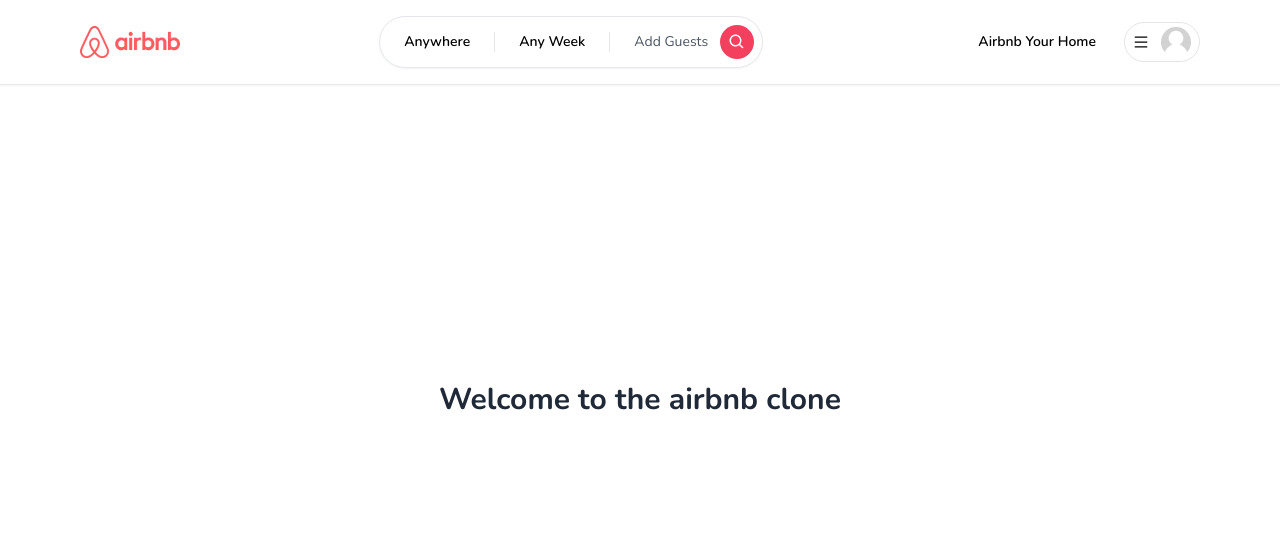
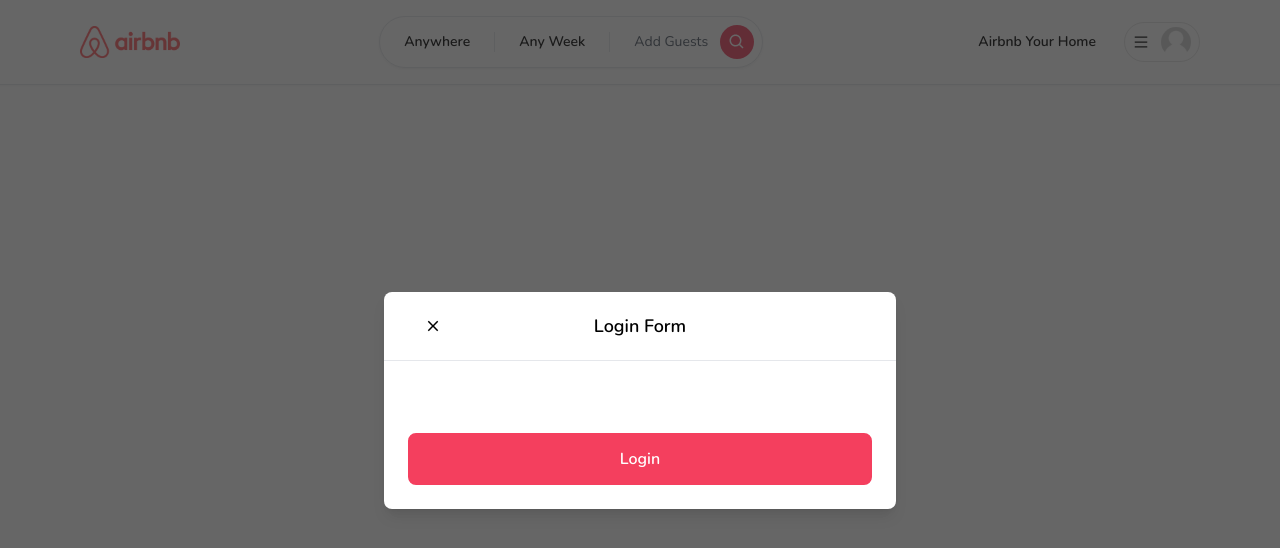
Before and after one commit to ayushkumar1001/airbnb, a Next.js app: page / in a window 1280 px wide. Shown: the top 548 px of the page. Built offline with nearby package versions, Linux system fonts and the light colour scheme.

Commit message:
build: modal

```diff
--- a/src/app/layout.js
+++ b/src/app/layout.js
@@ -1,4 +1,5 @@
 import GlobalContainer from '@/components/global-container';
+import Modal from '@/components/modal/modal';
 import Navbar from '@/components/navbar/navbar';
 import { Nunito } from 'next/font/google';
 import './globals.css';
@@ -15,6 +16,7 @@
     <html lang="en">
       <GlobalContainer>
         <Navbar />
+        <Modal isOpen={true} title="Login Form" actionLabel="Login" />
       </GlobalContainer>
       <body className={font.className}>{children}</body>
     </html>
--- /dev/null
+++ b/src/components/button.js
@@ -0,0 +1,39 @@
+import React from 'react';
+
+const Button = ({
+  label = '',
+  onClick = () => {},
+  disabled = false,
+  outline = false,
+  small = false,
+  icon: Icon = null,
+}) => {
+  return (
+    <button
+      className={`
+        relative
+        disabled:opacity-70
+        disabled:cursor-not-allowed
+        rounded-lg
+        hover:opacity-80
+        transition
+        w-full
+        ${
+          small
+            ? 'py-1 text-sm font-light border-[1px]'
+            : 'py-3 text-md font-semibold border-2'
+        }
+        ${
+          outline
+            ? 'bg-white border-black text-black'
+            : 'bg-rose-500 border-rose-500 text-white'
+        }
+    `}
+    >
+      {Icon && <Icon size={24} className={`absolute left-4 top-3`} />}
+      {label}
+    </button>
+  );
+};
+
+export default Button;
--- /dev/null
+++ b/src/components/modal/modal.js
@@ -0,0 +1,153 @@
+'use client';
+import { useCallback, useEffect, useState } from 'react';
+import { IoMdClose } from 'react-icons/io';
+import Button from '@/components/button';
+
+const Modal = ({
+  isOpen = false,
+  onClose = () => {},
+  onSubmit = () => {},
+  title = '',
+  body = '',
+  footer = '',
+  actionLabel = '',
+  disabled = false,
+  secondaryAction,
+  secondaryActionLabel = '',
+}) => {
+  const [showModal, setShowModal] = useState(isOpen);
+  useEffect(() => {
+    setShowModal(isOpen);
+  }, [isOpen]);
+
+  const handleClose = useCallback(() => {
+    if (disabled) return;
+
+    setShowModal(false);
+    setTimeout(() => {
+      onClose();
+    }, 300);
+  }, [onClose, disabled]);
+
+  const handleSubmit = useCallback(() => {
+    if (disabled) return;
+
+    onSubmit();
+  }, [onSubmit, disabled]);
+
+  const handleSecondaryAction = useCallback(() => {
+    if (disabled || !secondaryAction) return;
+
+    secondaryAction();
+  }, [secondaryAction, disabled]);
+  return (
+    <>
+      {!showModal ? null : (
+        <div
+          className="
+        flex
+        items-center
+        justify-center
+        fixed
+        inset-0
+        z-50
+        overflow-x-hidden
+        overflow-y-auto
+        outline-none
+        focus:outline-none
+        bg-neutral-800/70
+    "
+        >
+          <div
+            className="
+                    relative
+                    w-full
+                    md:w-4/6
+                    lg:w-3/6
+                    xl:w-2/5
+                    my-6
+                    mx-auto
+                    h-full
+                    md:h-auto
+                "
+          >
+            <div
+              className={`
+                translate
+                duration-300
+                h-full
+                ${showModal ? 'translate-y-0' : 'translate-y-full'}
+                ${showModal ? 'opacity-100' : 'opacity-0'}
+            `}
+            >
+              <div
+                className={`
+                    translate
+                    h-full
+                    md:h-auto
+                    border-0
+                    rounded-lg
+                    shadow-lg
+                    relative
+                    flex
+                    flex-col
+                    w-full
+                    bg-white
+                    outline-none
+                    focus:outline-none
+                `}
+              >
+                <div
+                  className="
+                    flex
+                    items-center
+                    justify-center
+                    p-5
+                    border-b-[1px]
+                    rounded-t
+                    relative
+                    "
+                >
+                  <button
+                    onClick={handleClose}
+                    className="
+                        p-1
+                        border-0
+                        hover:opacity-70
+                        transition
+                        absolute
+                        left-9
+                    "
+                  >
+                    <IoMdClose size={18} />
+                  </button>
+                  <div className="text-lg font-semibold">{title}</div>
+                </div>
+                {/*body*/}
+                <div className="relative p-6 flex-auto">{body}</div>
+                {/*footer*/}
+                <div
+                  className={`
+                        flex
+                        flex-col
+                        p-6
+                        gap-2`}
+                >
+                  <div className="flex items-center gap-4 w-full">
+                    <Button
+                      label={actionLabel}
+                      onClick={handleSubmit}
+                      disabled={disabled}
+                    />
+                  </div>
+                </div>
+              </div>
+            </div>
+          </div>
+        </div>
+      )}
+    </>
+  );
+};
+
+export default Modal;
```
